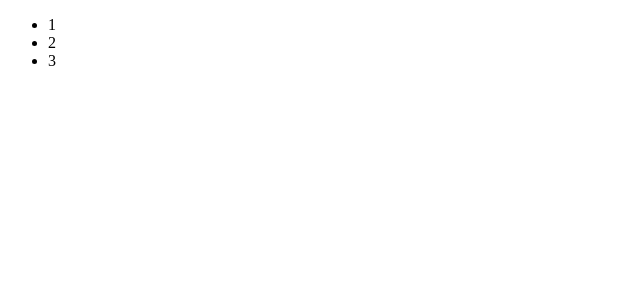
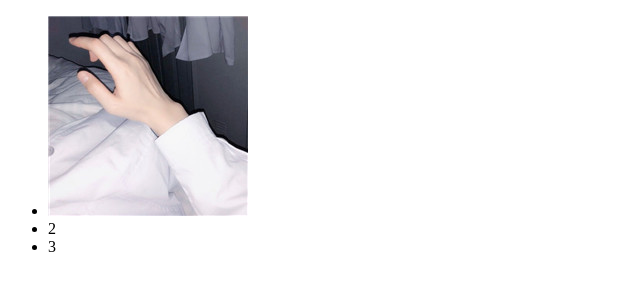
Before and after one commit to 18360293196/18360293196.github.io, a plain HTML site: page index.html in a window 1280 px wide. Shown: the whole page, without its empty margins (0-640 px from the left). Drawn offline with Linux system fonts and the light colour scheme.

Commit message:
Update index.html

```diff
--- a/index.html
+++ b/index.html
@@ -9,7 +9,7 @@
 
     <body>
         <ul>
-            <li>1</li>
+              <li><img src="./1.jpg" alt=""></li>
             <li>2</li>
             <li>3</li>
         </ul>
```
